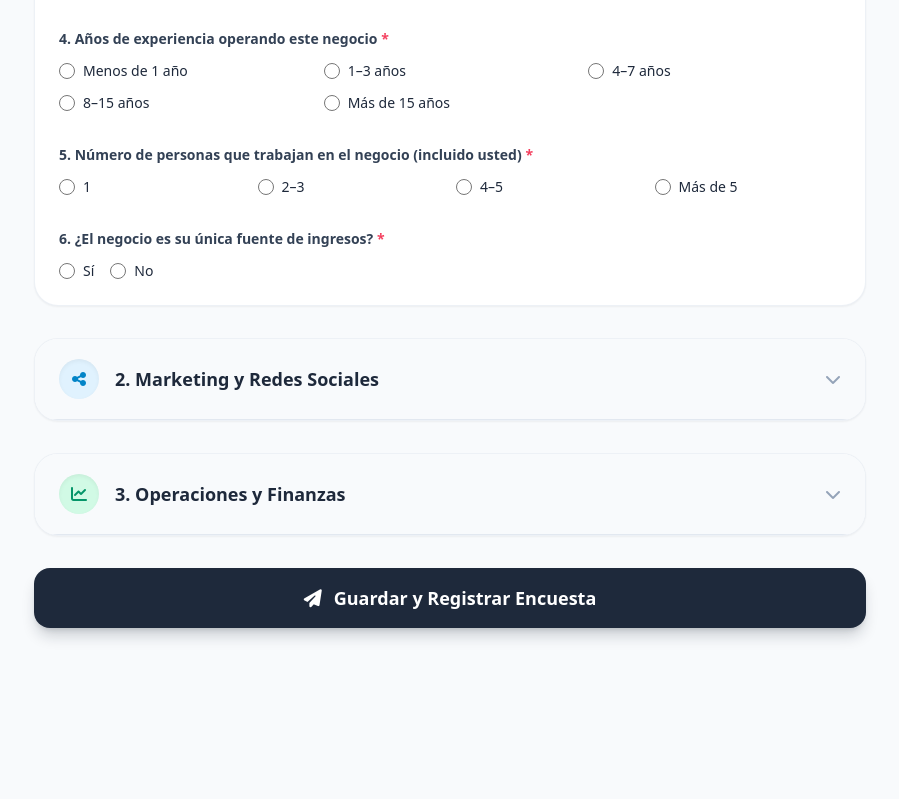
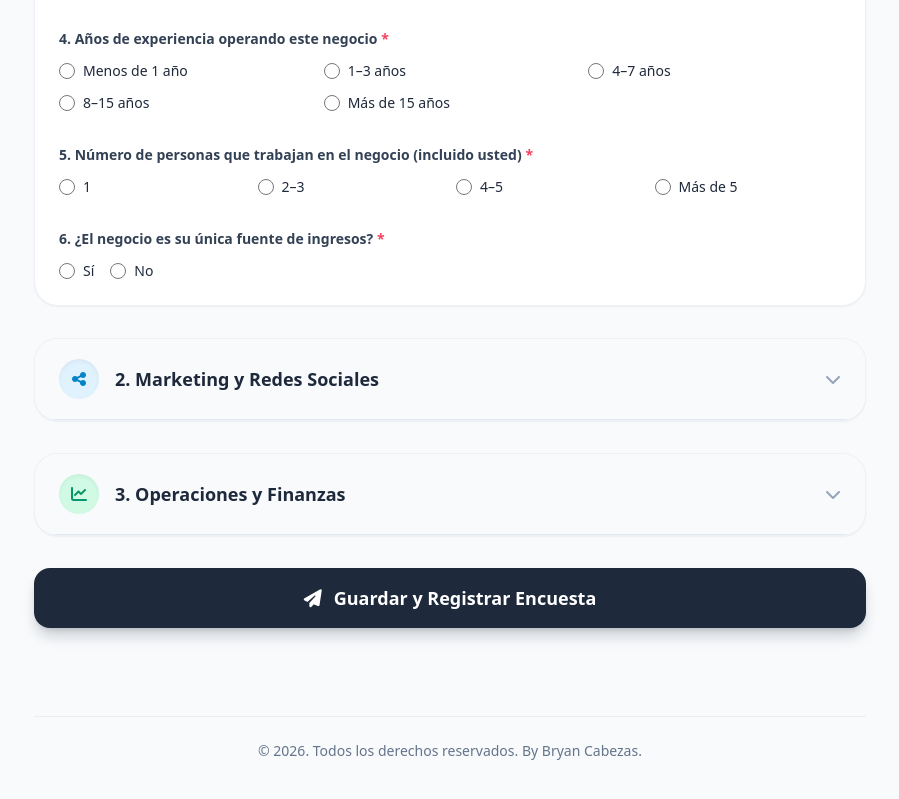
Before and after one commit to outfitlab77-crypto/Recopilaci-n-de-datos-CENESTUR, a plain HTML site: page index.html in a window 1280 px wide. Shown: the part 1118-1917 px from the top of the page, without its empty margins (190-1089 px from the left). Before the commit the page ends 1858 px from the top, so only its background shows below. Drawn offline with nearby package versions, Linux system fonts and the light colour scheme; no server answers.

Commit message:
Add files via upload

```diff
--- a/index.html
+++ b/index.html
@@ -728,6 +728,11 @@
                 </div>
             </div>
         </section>
+
+        <!-- Footer -->
+        <footer class="mt-12 py-6 text-center text-slate-500 text-sm border-t border-slate-200/60">
+            <p>&copy; 2026. Todos los derechos reservados. By Bryan Cabezas.</p>
+        </footer>
     </main>
 
     <!-- Mobile Navigation -->
```
